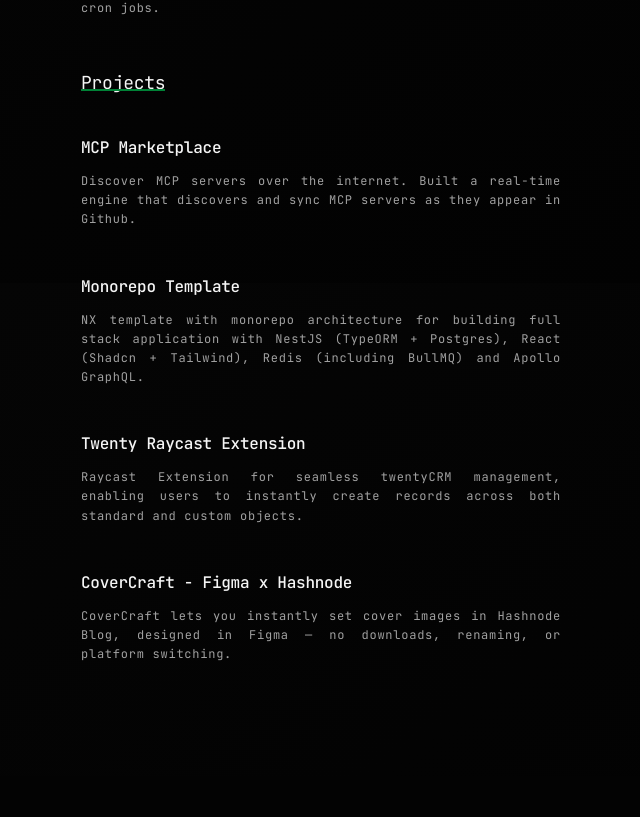
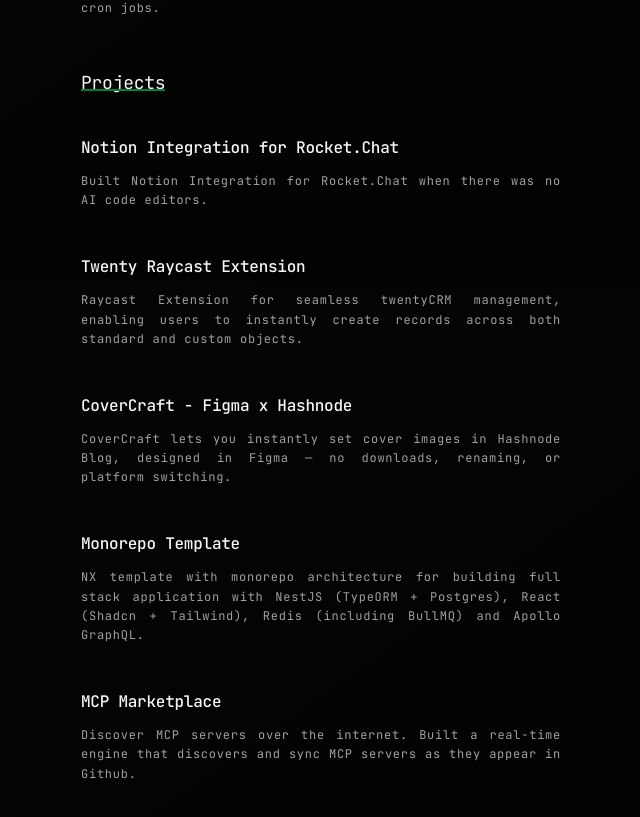
Before and after one commit to Nabhag8848/portfolio2025, a React (Vite) app: page / in a window 1280 px wide. Shown: the part 1317-2134 px from the top of the page, without its empty margins (319-959 px from the left). Before the commit the page ends 2093 px from the top, so only its background shows below. Built offline with nearby package versions, Linux system fonts and the light colour scheme.

Commit message:
add project

```diff
--- a/src/pages/portfolio/Portfolio.tsx
+++ b/src/pages/portfolio/Portfolio.tsx
@@ -280,25 +280,13 @@
           <StyledSubHeader>Projects</StyledSubHeader>
           <StyledSubSection>
             <HeaderLink
-              to="https://github.com/Nabhag8848/mcp-marketplace"
-              companyName="MCP Marketplace"
+              to="https://github.com/Nabhag8848/google-summer-of-code"
+              companyName="Notion Integration for Rocket.Chat"
               dateRange=""
             />
             <StyledSubParagraph>
-              Discover MCP servers over the internet. Built a real-time engine
-              that discovers and sync MCP servers as they appear in Github.
-            </StyledSubParagraph>
-          </StyledSubSection>
-          <StyledSubSection>
-            <HeaderLink
-              to="https://monorepo-architecture.vercel.app"
-              companyName="Monorepo Template"
-              dateRange=""
-            />
-            <StyledSubParagraph>
-              NX template with monorepo architecture for building full stack
-              application with NestJS (TypeORM + Postgres), React (Shadcn +
-              Tailwind), Redis (including BullMQ) and Apollo GraphQL.
+              Built Notion Integration for Rocket.Chat when there was no AI code
+              editors.
             </StyledSubParagraph>
           </StyledSubSection>
           <StyledSubSection>
@@ -324,6 +312,29 @@
               designed in Figma — no downloads, renaming, or platform switching.
             </StyledSubParagraph>
           </StyledSubSection>
+          <StyledSubSection>
+            <HeaderLink
+              to="https://monorepo-architecture.vercel.app"
+              companyName="Monorepo Template"
+              dateRange=""
+            />
+            <StyledSubParagraph>
+              NX template with monorepo architecture for building full stack
+              application with NestJS (TypeORM + Postgres), React (Shadcn +
+              Tailwind), Redis (including BullMQ) and Apollo GraphQL.
+            </StyledSubParagraph>
+          </StyledSubSection>
+          <StyledSubSection>
+            <HeaderLink
+              to="https://github.com/Nabhag8848/mcp-marketplace"
+              companyName="MCP Marketplace"
+              dateRange=""
+            />
+            <StyledSubParagraph>
+              Discover MCP servers over the internet. Built a real-time engine
+              that discovers and sync MCP servers as they appear in Github.
+            </StyledSubParagraph>
+          </StyledSubSection>
         </StyledSection>
       </StyledMain>
     </StyledContainer>
```
